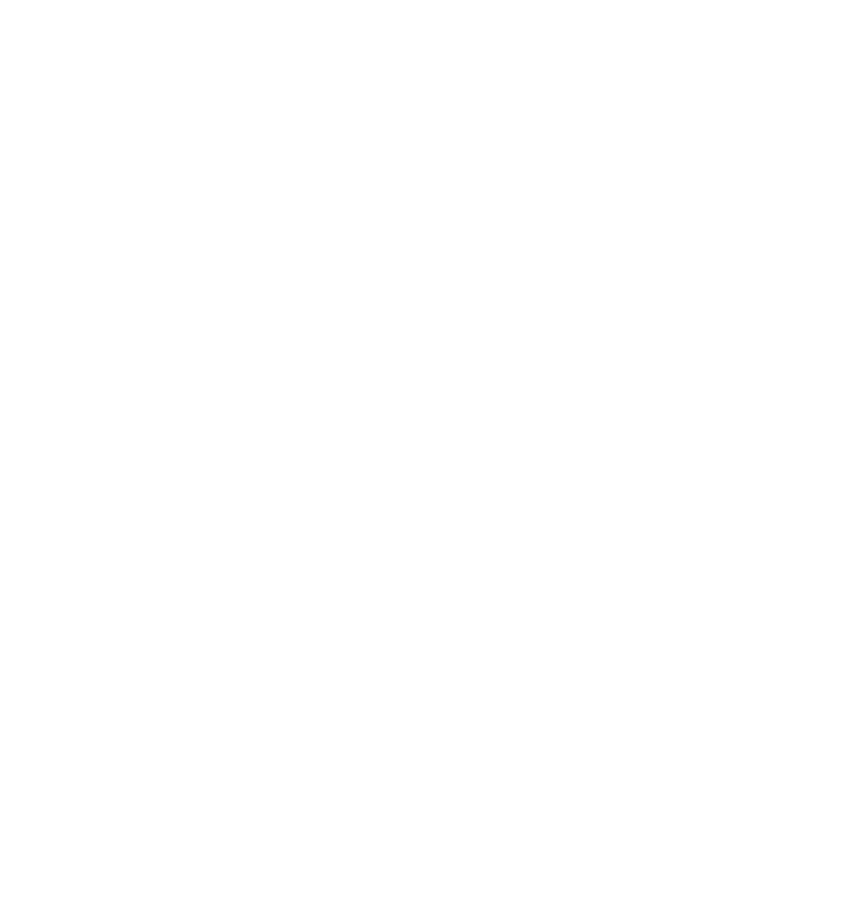
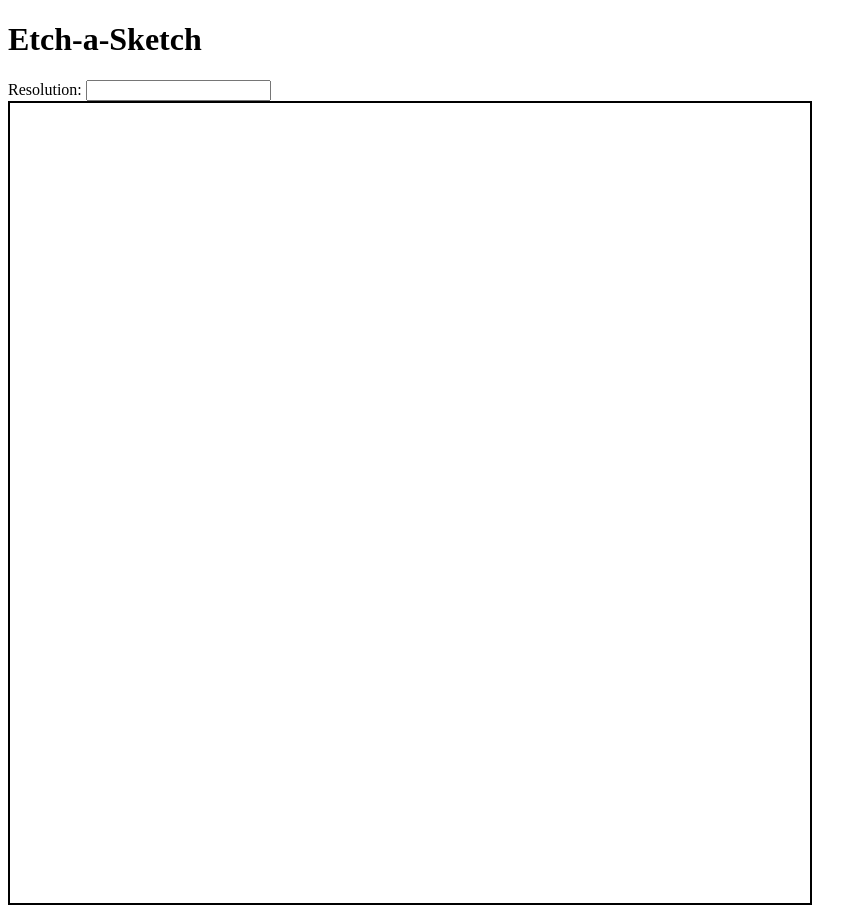
Before and after one commit to Lepracone/Etch-a-Sketch, a plain HTML site: page index.html in a window 1280 px wide. Shown: the whole page, without its empty margins (0-867 px from the left). Before the commit the page ends 800 px from the top, so only its background shows below. Drawn offline with Linux system fonts and the light colour scheme.

Commit message:
Add basic funcionality

```diff
--- a/app.js
+++ b/app.js
@@ -0,0 +1,27 @@
+let gridResolution = 100;
+let grid = [];
+
+const container = document.getElementById("container");
+const button = document.getElementById("button");
+let inputElement = document.getElementById("resInput");
+
+inputElement.addEventListener("change", function(e){
+    gridResolution = e.target.value;
+    createGrid(gridResolution);
+});
+
+function createGrid(gridResolution){
+    container.style.setProperty("--grid-resolution", gridResolution);
+    for(let i=0; i < gridResolution*gridResolution; i++){
+        let cell = document.createElement('div');
+        container.appendChild(cell).className = "cell-item";
+    }
+}
+
+document.addEventListener("mouseover", function(e){
+    if(e.target && e.target.className=="cell-item"){
+        e.target.style.background = "black";
+    }
+})
+
+createGrid(gridResolution);
--- a/index.html
+++ b/index.html
@@ -6,9 +6,17 @@
     </head>
 
     <body>
-            <div class="container">
 
-            </div>
+        <h1>Etch-a-Sketch</h1>
+
+        <div id="resolutionSet">
+            <form id="form">
+                <span>Resolution:</span>
+                <input type="text"  id="resInput">
+            </form>
+        </div>
+
+            <div id="container"></div>
 
             <script type="text/javascript" src="app.js"></script>
     </body>
--- a/main.css
+++ b/main.css
@@ -0,0 +1,15 @@
+:root{
+    --grid-resolution:1;
+}
+
+
+#container{
+    width: 800px;
+    height: 800px;
+    border: 2px solid black;
+    display: grid;
+    grid-template-rows: repeat(var(--grid-resolution),1fr);
+    grid-template-columns: repeat(var(--grid-resolution),1fr);
+
+
+}
```
